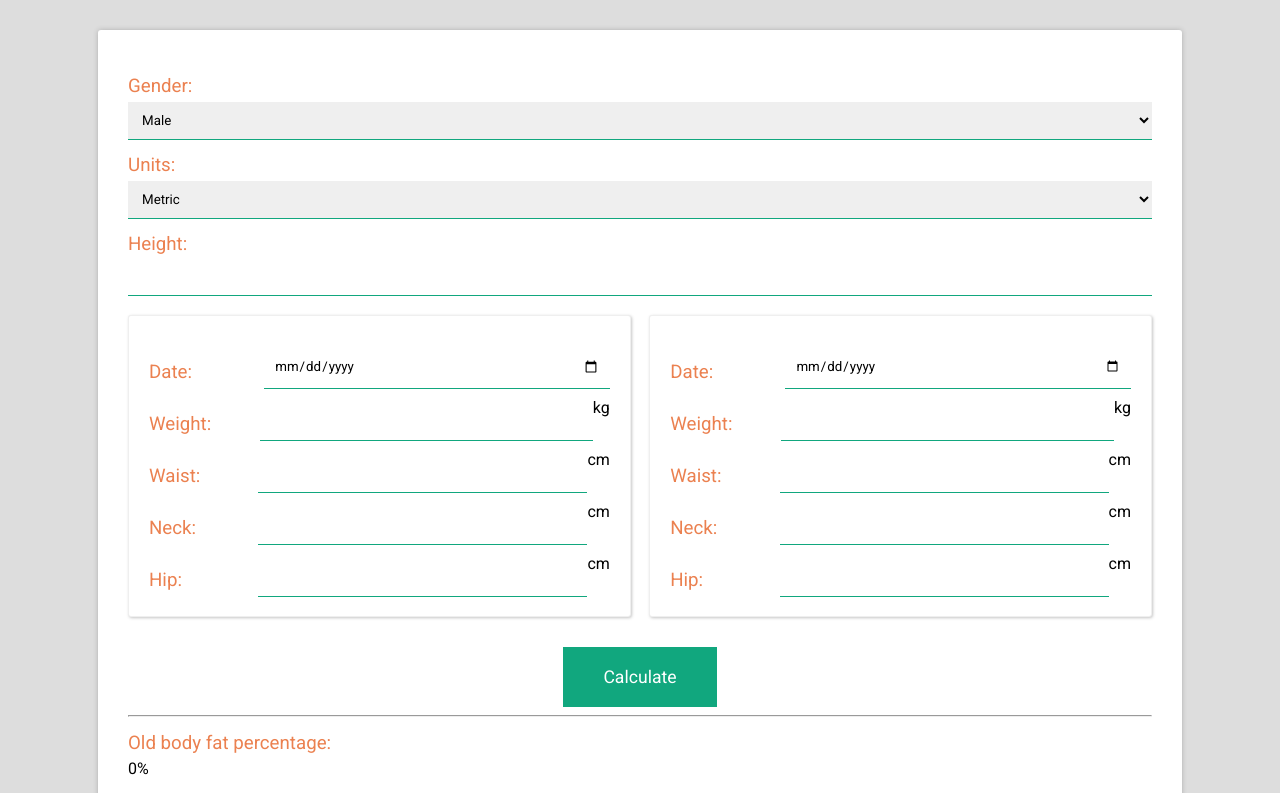
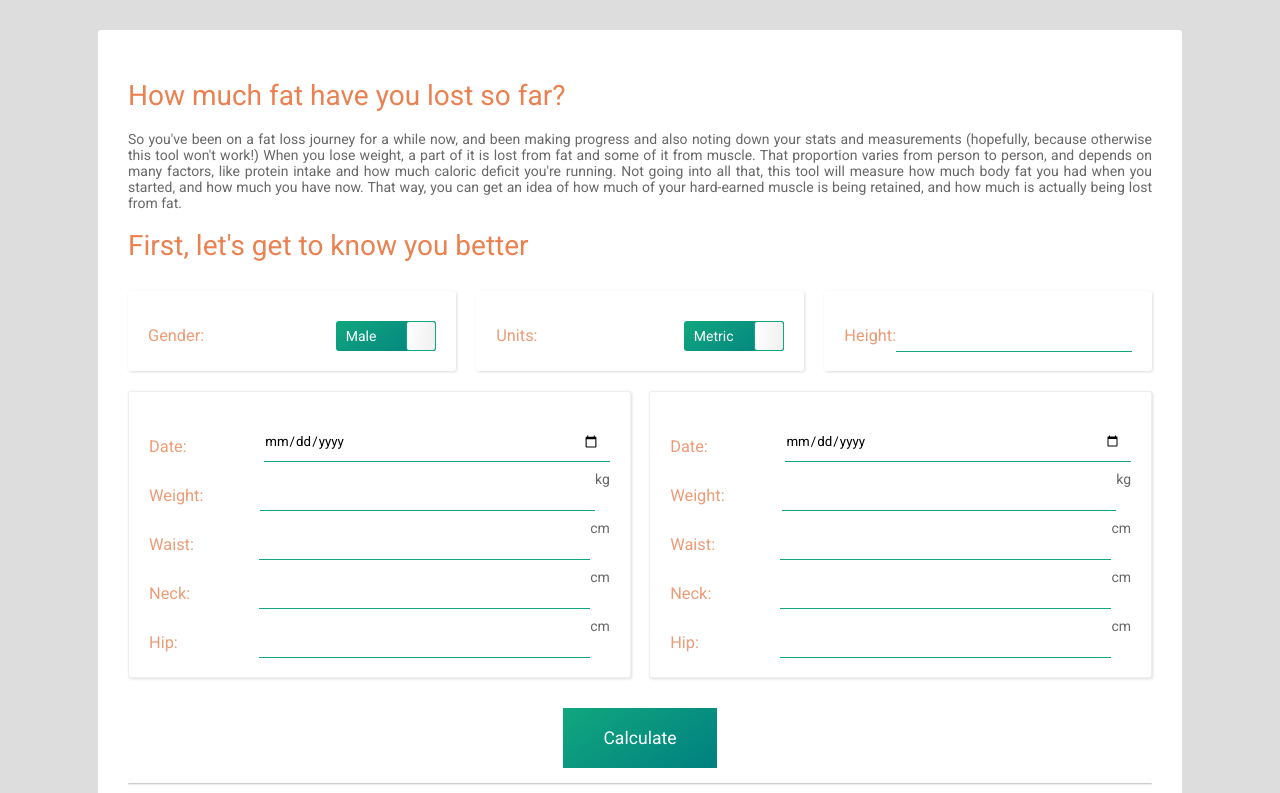
Before and after one commit to debadeepsen/howmuchfatlost, a React (Create React App) app: page / in a window 1280 px wide. Shown: the top 793 px of the page. Built offline with nearby package versions, Linux system fonts and the light colour scheme.

Commit message:
more styling WIP

```diff
--- a/src/App.css
+++ b/src/App.css
@@ -1,3 +1,4 @@
+@import url('https://maxst.icons8.com/vue-static/landings/line-awesome/font-awesome-line-awesome/css/all.min.css');
 @import url('https://fonts.googleapis.com/css2?family=Roboto&family=Montserrat:wght@400&display=swap');
 
 :root {
@@ -5,16 +6,20 @@
   --light-teal: #08c9c9;
   --light-teal-tr: #08c9c995;
   --salmon: #eb8150;
+  --salmon-2: #ec9c77;
+  --dark-grey: #686868;
+  --shadow: #ddd;
 }
 
 * {
   font-family: 'Roboto', sans-serif;
-  transition: all 0.35s;
+  transition: all 0.25s;
 }
 
 body {
-  font-size: 16px;
+  font-size: 14px;
   background-color: #ddd;
+  color: var(--dark-grey);
 }
 
 .App {
@@ -22,7 +27,7 @@ body {
   width: 50vw;
   margin: 30px auto;
   padding: 30px;
-  box-shadow: 0px 0px 5px #5555;
+  box-shadow: 0px 0px 5px var(--shadow);
 }
 
 @media screen and (max-width: 1440px) {
@@ -34,7 +39,8 @@ body {
 h1,
 h2,
 h3,
-h4, h5 {
+h4,
+h5 {
   font-weight: 400;
   color: var(--salmon);
 }
@@ -43,6 +49,7 @@ h3 {
   margin: 0;
   margin-bottom: 5px;
   margin-top: 15px;
+  color: var(--salmon-2);
 }
 
 div {
@@ -54,8 +61,9 @@ select {
   border: 0;
   width: 100%;
   outline: 0;
-  box-shadow: 0px 1px 0px 0px var(--teal);
+  /* box-shadow: 0px 1px 0px 0px var(--teal); */
   padding: 10px;
+  padding-left: 0px;
   border-radius: 0;
   transition: all 0.3s;
 }
@@ -70,16 +78,19 @@ input {
   outline: 0;
   box-shadow: 0px 1px 0px 0px var(--teal);
   padding: 10px;
+  padding-left: 0px;
   border-radius: 0;
   box-sizing: border-box;
 }
 
-input:focus, select:focus {
+input:focus,
+select:focus {
   background-color: #05a5b110;
 }
 
 button {
-  background-color: var(--teal);
+  /* background-color: var(--teal); */
+  background: linear-gradient(145deg, var(--teal), teal);
   color: #fff;
   border: 0;
   padding: 20px 40px;
@@ -88,16 +99,18 @@ button {
 }
 
 button:hover {
-  background-color: var(--light-teal);
+  /* background-color: var(--light-teal); */
+  background: linear-gradient(145deg, var(--light-teal), teal);
   /* transform: translate(-2px, -2px); */
-  box-shadow: 2px 2px 3px #5555;
+  box-shadow: 2px 2px 3px var(--shadow);
+  transform: scale(1.03);
 }
 
 button:active {
   transition: all 0.15s;
   transform: scale(1.1);
   background-color: var(--light-teal-tr);
-  box-shadow: 0px 0px 10px #5555;
+  box-shadow: 0px 0px 10px var(--shadow);
 }
 
 .row {
@@ -111,7 +124,7 @@ button:active {
   border: 1px solid #1111;
   width: 45%;
   padding: 20px;
-  box-shadow: 1px 1px 3px #5555;
+  box-shadow: 1px 1px 3px var(--shadow);
 }
 
 @media screen and (max-width: 992px) {
@@ -137,3 +150,26 @@ button:active {
 .row input {
   width: 75%;
 }
+
+.know-you-box {
+  display: flex;
+  flex-direction: row;
+  justify-content: space-between;
+}
+
+.know-you-box > div {
+  width: 32%;
+  box-shadow: 1px 1px 3px var(--shadow);
+  padding: 20px;
+  box-sizing: border-box;
+  display: flex;
+  flex-direction: row;
+  justify-content: space-between;
+}
+
+.separator {
+  margin: 15px 0px;
+  height: 1px;
+  background-color: #eee;
+  border-top: 1px solid #ccc;
+}
--- a/src/App.js
+++ b/src/App.js
@@ -1,6 +1,20 @@
 import { useState } from 'react';
 import './App.css';
+import Slider from './components/Slider';
 import Lib from './Lib';
+
+/* <select value={gender} onChange={e => setGender(e.target.value)}>
+<option value="M">Male</option>
+<option value="F">Female</option>
+</select>
+
+
+
+<select value={units} onChange={e => }>
+<option value={Lib.METRIC}>{Lib.METRIC}</option>
+<option value={Lib.IMPERIAL}>{Lib.IMPERIAL}</option>
+</select> */
+
 
 function App() {
 
@@ -35,32 +49,44 @@ function App() {
 
     setBfOld(Lib.bodyFatPercentage(gender, waistOld, waistUnit, neckOld, neckUnit, height, heightUnit, hipOld, hipUnit));
     setBfNew(Lib.bodyFatPercentage(gender, waistNew, waistUnit, neckNew, neckUnit, height, heightUnit, hipNew, hipUnit));
+  }
 
-
-
+  const setSelectedUnits = (value) => {
+    setUnits(value);
+    setWeightUnit(value === Lib.METRIC ? "kg" : "lb");
+    setLengthUnit(value === Lib.METRIC ? "cm" : "in")
   }
 
   return (
     <div className="App">
+      <h1>How much fat have you lost so far?</h1>
+      <div style={{ textAlign: 'justify' }}>So you've been on a fat loss journey for a while now,
+      and been making progress and also noting down your stats and measurements
+      (hopefully, because otherwise this tool won't work!)
+      When you lose weight, a part of it is lost from fat and some of it from muscle.
+      That proportion varies from person to person, and depends on many factors,
+      like protein intake and how much caloric deficit you're running.
+      Not going into all that, this tool will measure
+      how much body fat you had when you started, and how much you have now.
+      That way, you can get an idea of how much of your hard-earned muscle is
+      being retained, and how much is actually being lost from fat.
+      </div>
+      <h1>First, let's get to know you better</h1>
       <div>
-        <div>
+        <div className="know-you-box">
           <div>
             <h3>Gender:</h3>
-            <select value={gender} onChange={e => setGender(e.target.value)}>
-              <option value="M">Male</option>
-              <option value="F">Female</option>
-            </select>
+            <Slider
+              option1={{ text: "Male", value: "M" }}
+              option2={{ text: "Female", value: "F" }}
+              changed={(selectedOption) => setGender(selectedOption.value)}></Slider>
           </div>
           <div>
             <h3>Units:</h3>
-            <select value={units} onChange={e => {
-              setUnits(e.target.value);
-              setWeightUnit(e.target.value === Lib.METRIC ? "kg" : "lb");
-              setLengthUnit(e.target.value === Lib.METRIC ? "cm" : "in")
-            }}>
-              <option value={Lib.METRIC}>{Lib.METRIC}</option>
-              <option value={Lib.IMPERIAL}>{Lib.IMPERIAL}</option>
-            </select>
+            <Slider
+              option1={{ text: Lib.METRIC, value: Lib.METRIC }}
+              option2={{ text: Lib.IMPERIAL, value: Lib.IMPERIAL }}
+              changed={(selectedOption) => setSelectedUnits(selectedOption.value)}></Slider>
           </div>
           <div>
             <h3>Height:</h3>
@@ -125,7 +151,7 @@ function App() {
       <div style={{ textAlign: 'center', marginTop: 30 }}>
         <button onClick={() => calculate()}>Calculate</button>
       </div>
-      <hr></hr>
+      <div className="separator"></div>
       <div>
         <div>
           <h3>Old body fat percentage:</h3>
--- /dev/null
+++ b/src/components/Slider.css
@@ -0,0 +1,53 @@
+.parent {
+  display: inline-block;
+  width: 100px;
+  height: 30px;
+  position: relative;
+  background: linear-gradient(145deg, var(--teal), teal);
+  color: #fff;
+  cursor: pointer;
+  min-width: fit-content;
+}
+
+.switch {
+  box-sizing: border-box;
+  border: 1px solid var(--teal);
+  background: linear-gradient(95deg, #fff, #efefef);
+  position: absolute;
+  height: 100%;
+  width: 30px;
+  top: 0;
+  margin-top: 0;
+  transition: all 0.20s;
+  right: 0;
+}
+
+.switch-left {
+  transform: translateX(-70px);
+}
+
+.switch-right {
+  transform: translateX(0px);
+}
+
+
+.option1, .option2 {
+    margin-top: 0px;
+    display: flex;
+    /* border:1px solid; */
+    flex-direction: row;
+    align-items: center;
+    height: 30px;
+    transition: all 0.20s;
+    position: absolute;
+}
+
+.option1 {
+    padding-left: 10px;
+    left: 0;
+}
+
+.option2 {
+    padding-right: 10px;
+    right: 0;
+}
--- /dev/null
+++ b/src/components/Slider.js
@@ -0,0 +1,49 @@
+import { useEffect, useState } from 'react';
+import './Slider.css';
+
+const SWITCH_CLASSES={
+    LEFT: "switch-left",
+    RIGHT: "switch-right"
+}
+
+const Slider = ({ option1, option2, changed }) => {
+    const [switchClass, setSwitchClass] = useState(SWITCH_CLASSES.RIGHT);
+
+    const [option1_opacity, setOption1_opacity] = useState(1);
+    const [option2_opacity, setOption2_opacity] = useState(0);
+
+    const [selectedOption, setSelectedOption] = useState(null);
+
+    useEffect(() => {
+        setSelectedOption(option1);
+    }, [option1])
+
+    const slide = () => {
+        if (switchClass === SWITCH_CLASSES.RIGHT) {
+            setSelectedOption(option2);
+            setSwitchClass(SWITCH_CLASSES.LEFT);
+            setOption1_opacity(0);
+            setOption2_opacity(1);
+            changed && changed(selectedOption);
+        }
+        else {
+            setSelectedOption(option1);
+            setSwitchClass(SWITCH_CLASSES.RIGHT);
+            setOption1_opacity(1);
+            setOption2_opacity(0);
+            changed && changed(selectedOption);
+        }
+    }
+
+    return (
+        <>
+            <div className="parent" onClick={() => slide()}>
+                <div className="option1" style={{ opacity: option1_opacity }}>{option1 && option1.text}</div>
+                <div className="option2" style={{ opacity: option2_opacity }}>{option2 && option2.text}</div>
+                <div className={"switch " + switchClass}></div>
+            </div>
+        </>
+    )
+}
+
+export default Slider;
```
